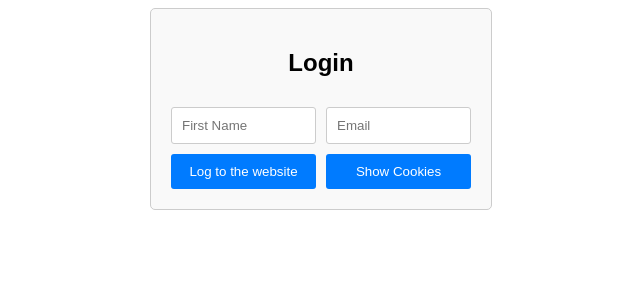
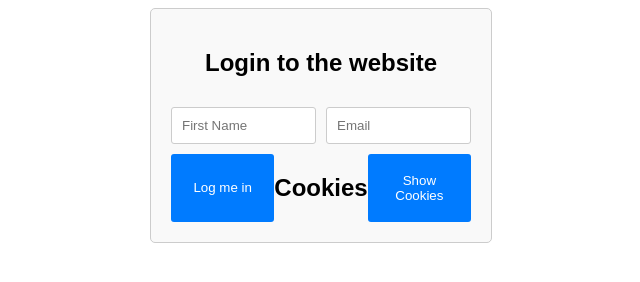
Before and after one commit to GustaveIR/alx_javascript, a website: page Cookies_local_storage/0-index.html in a window 1280 px wide. Shown: the whole page, without its empty margins (319-959 px from the left). Drawn offline with Linux system fonts and the light colour scheme.

Commit message:
Cookies_local_storage

```diff
--- a/Cookies_local_storage/0-index.html
+++ b/Cookies_local_storage/0-index.html
@@ -51,14 +51,15 @@
 <body>
 
 <div class="login-container">
-    <h2>Login</h2>
+    <h2>Login to the website</h2>
     <form action="#" method="post">
         <div class="flex-container">
             <input type="text" id="firstname" name="firstname" placeholder="First Name" required>
             <input type="email" id="email" name="email" placeholder="Email" required>
         </div>
         <div class="flex-container">
-            <input type="submit" value="Log to the website" onclick="setCookies()">
+            <input type="submit" value="Log me in" onclick="setCookies()">
+            <h2>Cookies</h2>
             <button type="button" onclick="showCookies()">Show Cookies</button>
         </div>
     </form>
```
